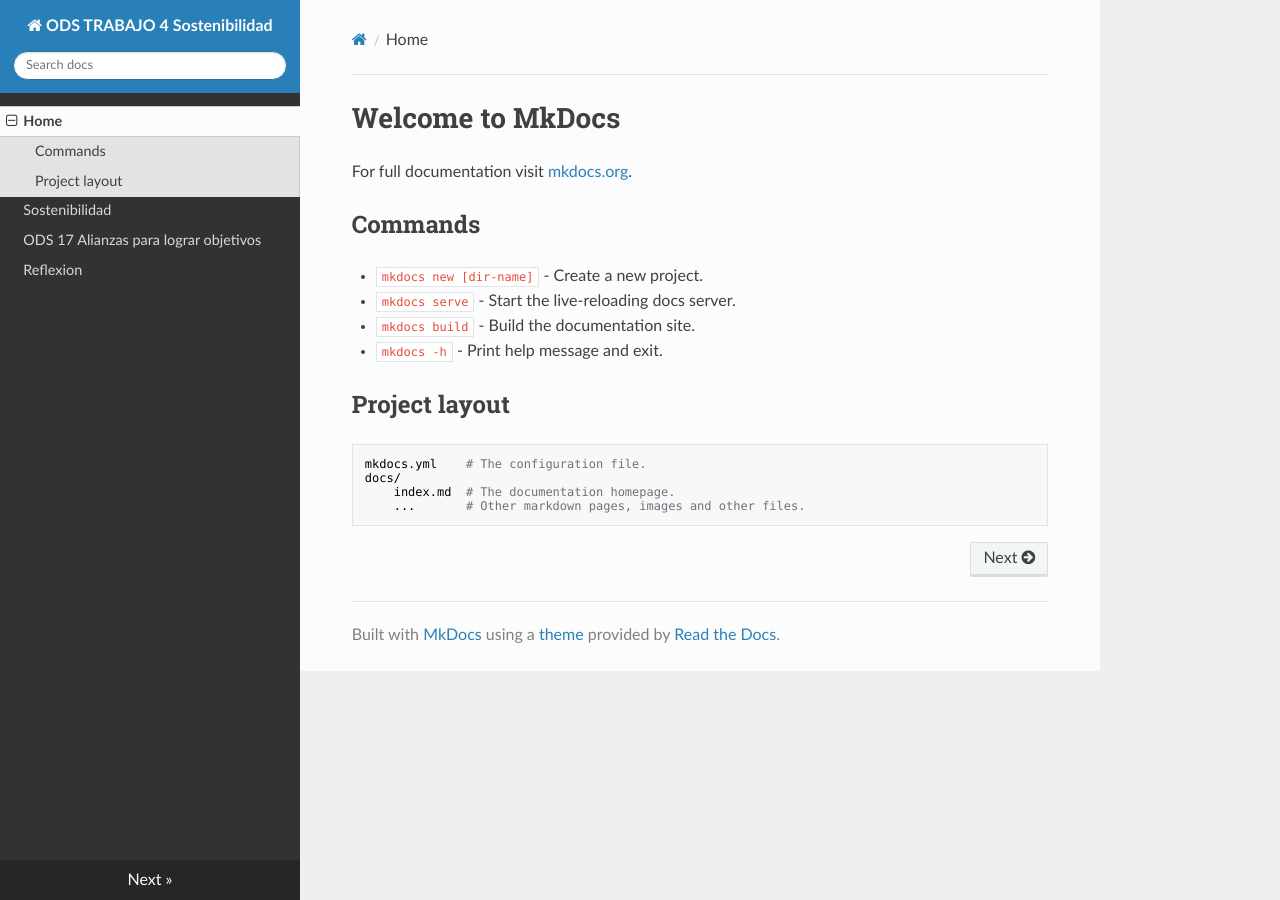
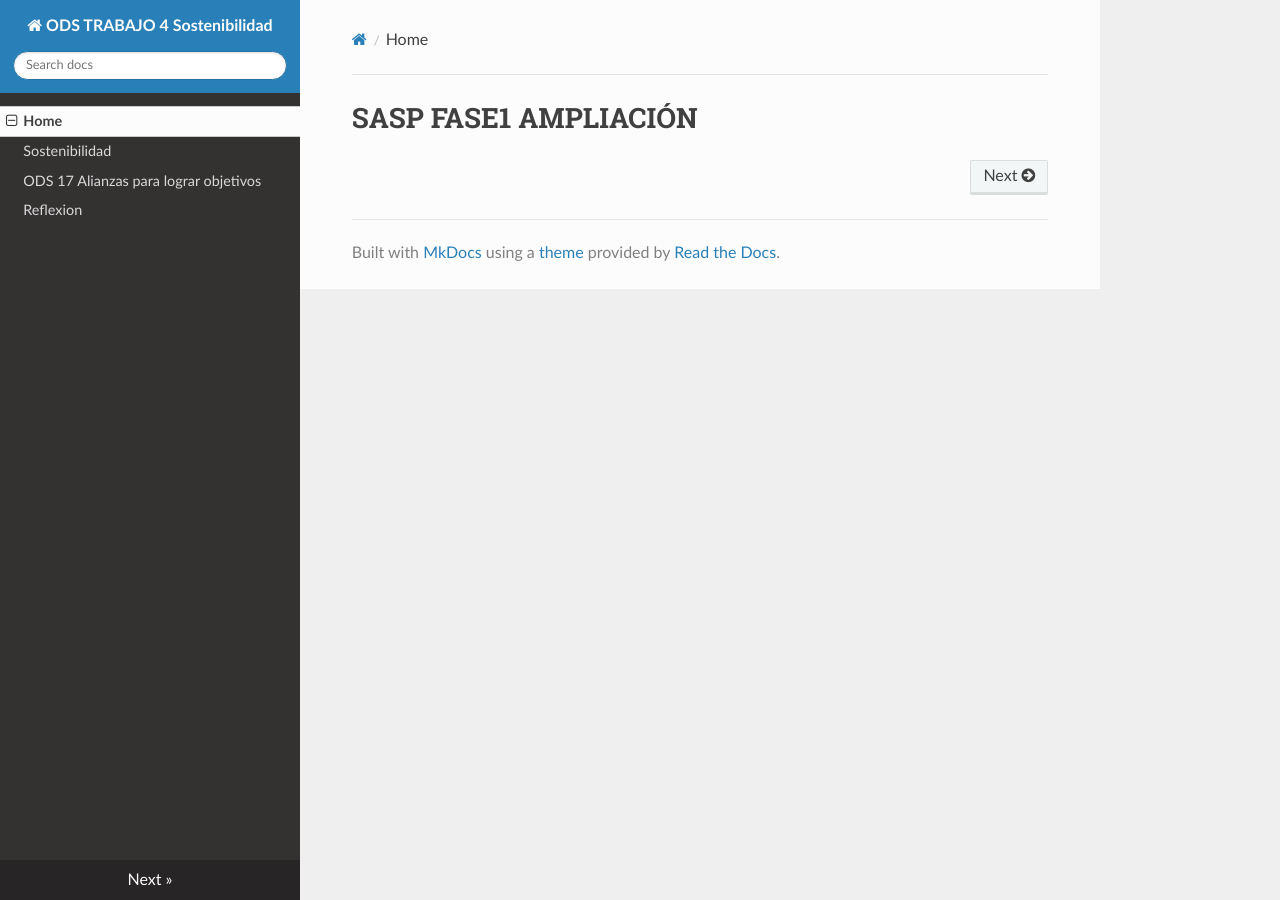
Before and after one commit to joseasb/saspfase1_ampliar_src, an MkDocs documentation site: the page built from docs/index.md, in a window 1280 px wide. Built offline with MkDocs 1.6.1, drawn with Linux system fonts in a browser that asks for light colours; nearby versions of some CDN libraries.

Commit message:
cambio de prueba enindex

```diff
--- a/docs/index.md
+++ b/docs/index.md
@@ -1,17 +1 @@
-# Welcome to MkDocs
-
-For full documentation visit [mkdocs.org](https://www.mkdocs.org).
-
-## Commands
-
-* `mkdocs new [dir-name]` - Create a new project.
-* `mkdocs serve` - Start the live-reloading docs server.
-* `mkdocs build` - Build the documentation site.
-* `mkdocs -h` - Print help message and exit.
-
-## Project layout
-
-    mkdocs.yml    # The configuration file.
-    docs/
-        index.md  # The documentation homepage.
-        ...       # Other markdown pages, images and other files.
+# SASP FASE1 AMPLIACIÓN
```
